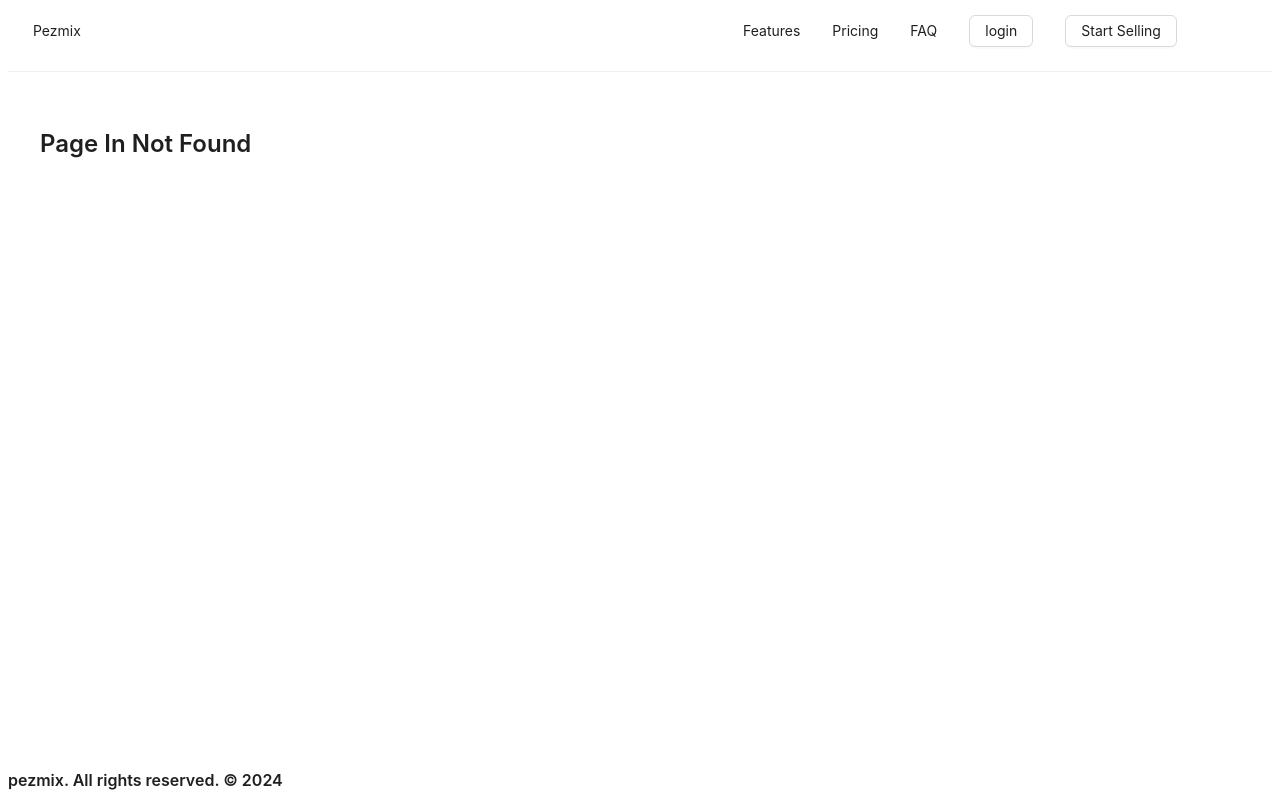
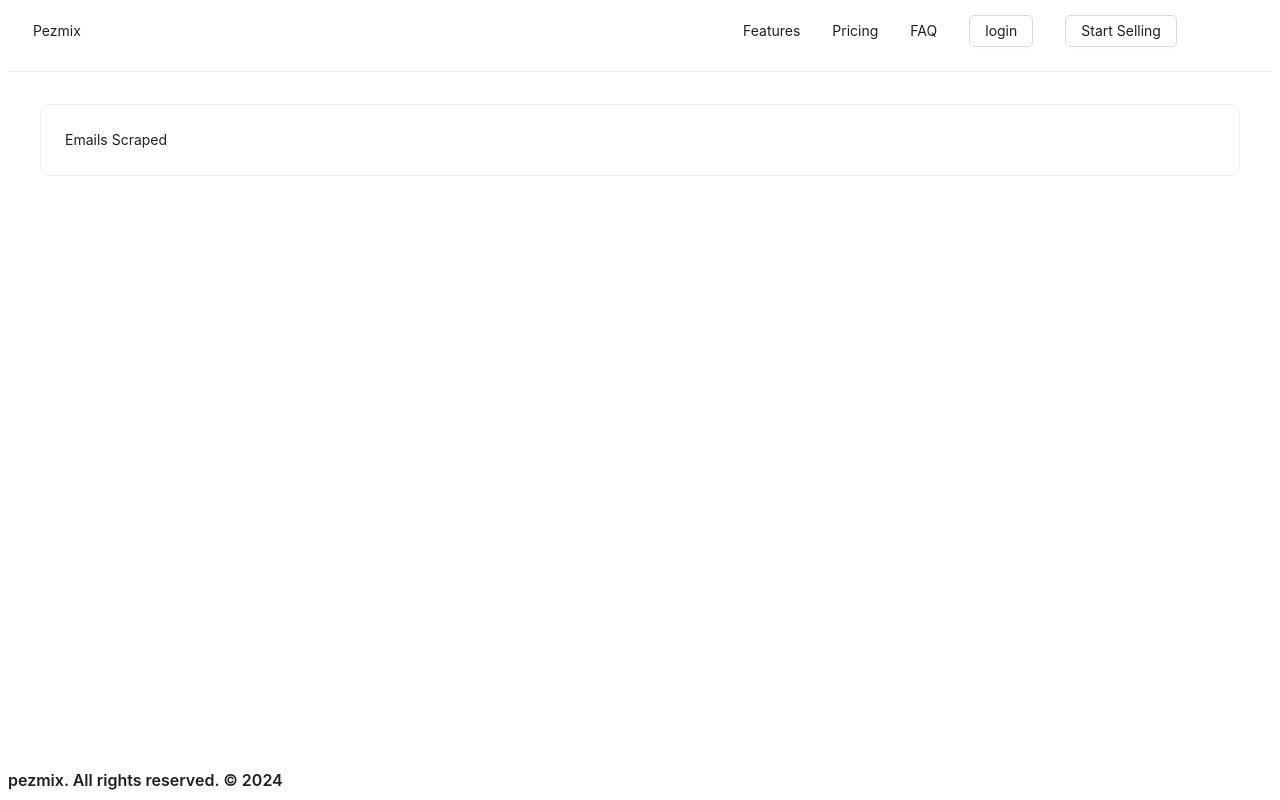
Before and after one commit to ahmedjw/pezmix-Task, a React (Create React App) app in the folder clientCode/: page /service/emails in a window 1280 px wide. Before the commit this address had no page. Built offline with nearby package versions, Linux system fonts and the light colour scheme.

Commit message:
create a route for eamils contienr Component

```diff
--- a/clientCode/src/App.tsx
+++ b/clientCode/src/App.tsx
@@ -9,6 +9,7 @@ import { BrowserRouter, Route, Routes } from "react-router-dom";
 import Services from "./components/servicesComponent";
 import Layout from "./components/Layout";
 import { Typography } from "antd";
+import EmainContainer from "./components/EmailContainer";
 
 const App: React.FC = () => {
   const [category, setCategory] = useState<CategoryT>("");
@@ -33,6 +34,10 @@ const App: React.FC = () => {
                     scrapeResources={scrapeResources}
                   />
                 }
+              />
+              <Route
+                path="emails"
+                element={<EmainContainer emails={["Ahmedjwifel@gmail.com"]} />}
               />
               <Route path="emailsend/" element={<EmailSendService />} />
             </Route>
--- a/clientCode/src/components/EmailContainer/index.tsx
+++ b/clientCode/src/components/EmailContainer/index.tsx
@@ -1,8 +1,13 @@
 import React from "react";
 import { EmailsContainerProps } from "./interfaces";
+import { Card, Typography } from "antd";
 
 const EmainContainer: React.FC<EmailsContainerProps> = () => {
-  return <div>index</div>;
+  return (
+    <Card>
+      <Typography>Emails Scraped </Typography>
+    </Card>
+  );
 };
 
 export default EmainContainer;
--- a/clientCode/src/components/emailScrapingService/index.tsx
+++ b/clientCode/src/components/emailScrapingService/index.tsx
@@ -1,5 +1,5 @@
 import React, { useState } from "react";
-import { Button, Form, Input, Typography } from "antd";
+import { Button, Form, Input, Typography, } from "antd";
 import CateorySelect from "../categorySelect";
 import { FieldType, ScrapeFormI, resource } from "./interface";
 import ScrapeResoursesComponent from "../ScrapeResoursesComponent";
```
